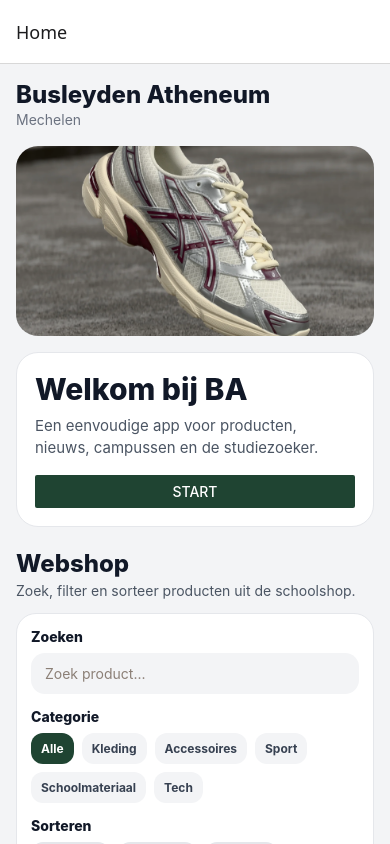
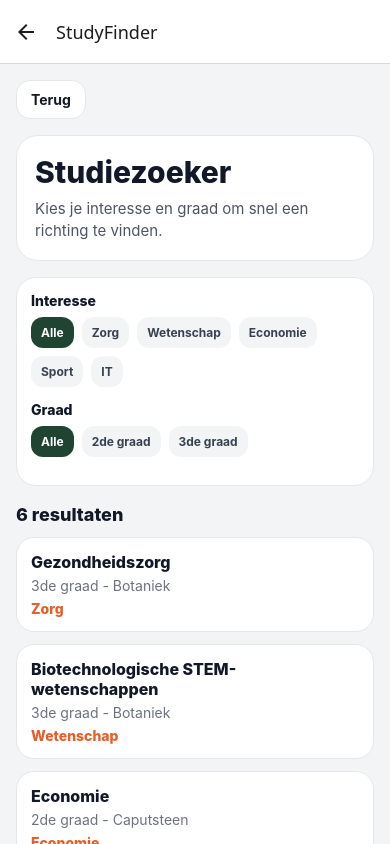
Before and after one commit to mikaluuv/Eindopdracht-Mobile-App-examen-, a React Native app: screen /StudyFinder in a window 390 px wide. Built offline with nearby package versions, Linux system fonts and the light colour scheme.

Commit message:
amel-eindopdracht-studiezoeker

```diff
--- a/App.js
+++ b/App.js
@@ -6,6 +6,7 @@ import HomeScreen from "./screens/HomeScreen";
 import ProductDetailsScreen from "./screens/ProductDetailsScreen";
 import NewsDetailsScreen from "./screens/NewsDetailsScreen";
 import CampusDetailsScreen from "./screens/CampusDetailsScreen";
+import StudyFinderScreen from "./screens/StudyFinderScreen";
 
 const Stack = createNativeStackNavigator();
 
@@ -17,6 +18,7 @@ export default function App() {
         <Stack.Screen name="ProductDetails" component={ProductDetailsScreen} />
         <Stack.Screen name="NewsDetails" component={NewsDetailsScreen} />
         <Stack.Screen name="CampusDetails" component={CampusDetailsScreen} />
+        <Stack.Screen name="StudyFinder" component={StudyFinderScreen} />
       </Stack.Navigator>
     </NavigationContainer>
   );
--- a/screens/HomeScreen.js
+++ b/screens/HomeScreen.js
@@ -307,9 +307,9 @@ const HomeScreen = ({ navigation }) => {
         </Text>
 
         <Button
-          title="Start"
+          title="Open studiezoeker"
           color="#1f4432"
-          onPress={() => console.log("Start app")}
+          onPress={() => navigation.navigate("StudyFinder")}
         />
       </View>
 
--- /dev/null
+++ b/screens/StudyFinderScreen.js
@@ -0,0 +1,258 @@
+import React, { useState } from "react";
+import { View, Text, ScrollView, StyleSheet, Pressable } from "react-native";
+import { StatusBar } from "expo-status-bar";
+
+const studies = [
+  {
+    id: 1,
+    title: "Gezondheidszorg",
+    interest: "Zorg",
+    grade: "3de graad",
+    campus: "Botaniek",
+  },
+  {
+    id: 2,
+    title: "Biotechnologische STEM-wetenschappen",
+    interest: "Wetenschap",
+    grade: "3de graad",
+    campus: "Botaniek",
+  },
+  {
+    id: 3,
+    title: "Economie",
+    interest: "Economie",
+    grade: "2de graad",
+    campus: "Caputsteen",
+  },
+  {
+    id: 4,
+    title: "Sportwetenschappen",
+    interest: "Sport",
+    grade: "3de graad",
+    campus: "Nekkerspoel",
+  },
+  {
+    id: 5,
+    title: "IT en netwerken",
+    interest: "IT",
+    grade: "3de graad",
+    campus: "Zandpoort",
+  },
+  {
+    id: 6,
+    title: "Maatschappij en welzijn",
+    interest: "Zorg",
+    grade: "2de graad",
+    campus: "Stassart",
+  },
+];
+
+const StudyFinderScreen = ({ navigation }) => {
+  const [selectedInterest, setSelectedInterest] = useState("Alle");
+  const [selectedGrade, setSelectedGrade] = useState("Alle");
+
+  const interests = ["Alle", "Zorg", "Wetenschap", "Economie", "Sport", "IT"];
+  const grades = ["Alle", "2de graad", "3de graad"];
+
+  const filteredStudies = studies
+    .filter((study) => {
+      if (selectedInterest === "Alle") {
+        return true;
+      }
+
+      return study.interest === selectedInterest;
+    })
+    .filter((study) => {
+      if (selectedGrade === "Alle") {
+        return true;
+      }
+
+      return study.grade === selectedGrade;
+    });
+
+  return (
+    <ScrollView style={styles.container} contentContainerStyle={styles.content}>
+      <StatusBar style="dark" />
+
+      <Pressable style={styles.backButton} onPress={() => navigation.goBack()}>
+        <Text style={styles.backText}>Terug</Text>
+      </Pressable>
+
+      <View style={styles.card}>
+        <Text style={styles.title}>Studiezoeker</Text>
+        <Text style={styles.text}>
+          Kies je interesse en graad om snel een richting te vinden.
+        </Text>
+      </View>
+
+      <View style={styles.filterCard}>
+        <Text style={styles.filterTitle}>Interesse</Text>
+        <View style={styles.buttonRow}>
+          {interests.map((interest) => (
+            <Pressable
+              key={interest}
+              style={[
+                styles.filterButton,
+                selectedInterest === interest && styles.activeButton,
+              ]}
+              onPress={() => setSelectedInterest(interest)}
+            >
+              <Text
+                style={[
+                  styles.filterButtonText,
+                  selectedInterest === interest && styles.activeButtonText,
+                ]}
+              >
+                {interest}
+              </Text>
+            </Pressable>
+          ))}
+        </View>
+
+        <Text style={styles.filterTitle}>Graad</Text>
+        <View style={styles.buttonRow}>
+          {grades.map((grade) => (
+            <Pressable
+              key={grade}
+              style={[
+                styles.filterButton,
+                selectedGrade === grade && styles.activeButton,
+              ]}
+              onPress={() => setSelectedGrade(grade)}
+            >
+              <Text
+                style={[
+                  styles.filterButtonText,
+                  selectedGrade === grade && styles.activeButtonText,
+                ]}
+              >
+                {grade}
+              </Text>
+            </Pressable>
+          ))}
+        </View>
+      </View>
+
+      <Text style={styles.resultTitle}>{filteredStudies.length} resultaten</Text>
+
+      {filteredStudies.map((study) => (
+        <View key={study.id} style={styles.studyCard}>
+          <Text style={styles.studyTitle}>{study.title}</Text>
+          <Text style={styles.studyText}>{study.grade} - {study.campus}</Text>
+          <Text style={styles.studyTag}>{study.interest}</Text>
+        </View>
+      ))}
+    </ScrollView>
+  );
+};
+
+const styles = StyleSheet.create({
+  container: {
+    flex: 1,
+    backgroundColor: "#f3f4f6",
+  },
+  content: {
+    padding: 16,
+    paddingBottom: 36,
+  },
+  backButton: {
+    alignSelf: "flex-start",
+    backgroundColor: "#ffffff",
+    borderWidth: 1,
+    borderColor: "#e5e7eb",
+    paddingHorizontal: 14,
+    paddingVertical: 10,
+    borderRadius: 14,
+    marginBottom: 16,
+  },
+  backText: {
+    color: "#111827",
+    fontWeight: "700",
+  },
+  card: {
+    backgroundColor: "#ffffff",
+    borderRadius: 22,
+    padding: 18,
+    borderWidth: 1,
+    borderColor: "#e5e7eb",
+    marginBottom: 16,
+  },
+  title: {
+    color: "#111827",
+    fontSize: 30,
+    fontWeight: "800",
+    marginBottom: 8,
+  },
+  text: {
+    color: "#4b5563",
+    fontSize: 15,
+    lineHeight: 22,
+  },
+  filterCard: {
+    backgroundColor: "#ffffff",
+    borderRadius: 20,
+    padding: 14,
+    marginBottom: 18,
+    borderWidth: 1,
+    borderColor: "#e5e7eb",
+  },
+  filterTitle: {
+    color: "#111827",
+    fontSize: 14,
+    fontWeight: "800",
+    marginBottom: 8,
+  },
+  buttonRow: {
+    flexDirection: "row",
+    flexWrap: "wrap",
+    gap: 8,
+    marginBottom: 14,
+  },
+  filterButton: {
+    backgroundColor: "#f3f4f6",
+    paddingHorizontal: 10,
+    paddingVertical: 8,
+    borderRadius: 12,
+  },
+  activeButton: {
+    backgroundColor: "#1f4432",
+  },
+  filterButtonText: {
+    color: "#374151",
+    fontWeight: "700",
+    fontSize: 12,
+  },
+  activeButtonText: {
+    color: "#ffffff",
+  },
+  resultTitle: {
+    color: "#111827",
+    fontSize: 18,
+    fontWeight: "800",
+    marginBottom: 12,
+  },
+  studyCard: {
+    backgroundColor: "#ffffff",
+    borderRadius: 18,
+    padding: 14,
+    marginBottom: 12,
+    borderWidth: 1,
+    borderColor: "#e5e7eb",
+  },
+  studyTitle: {
+    fontSize: 16,
+    fontWeight: "800",
+    color: "#111827",
+    marginBottom: 5,
+  },
+  studyText: {
+    color: "#6b7280",
+    marginBottom: 6,
+  },
+  studyTag: {
+    color: "#e85d2a",
+    fontWeight: "800",
+  },
+});
+
+export default StudyFinderScreen;
```
